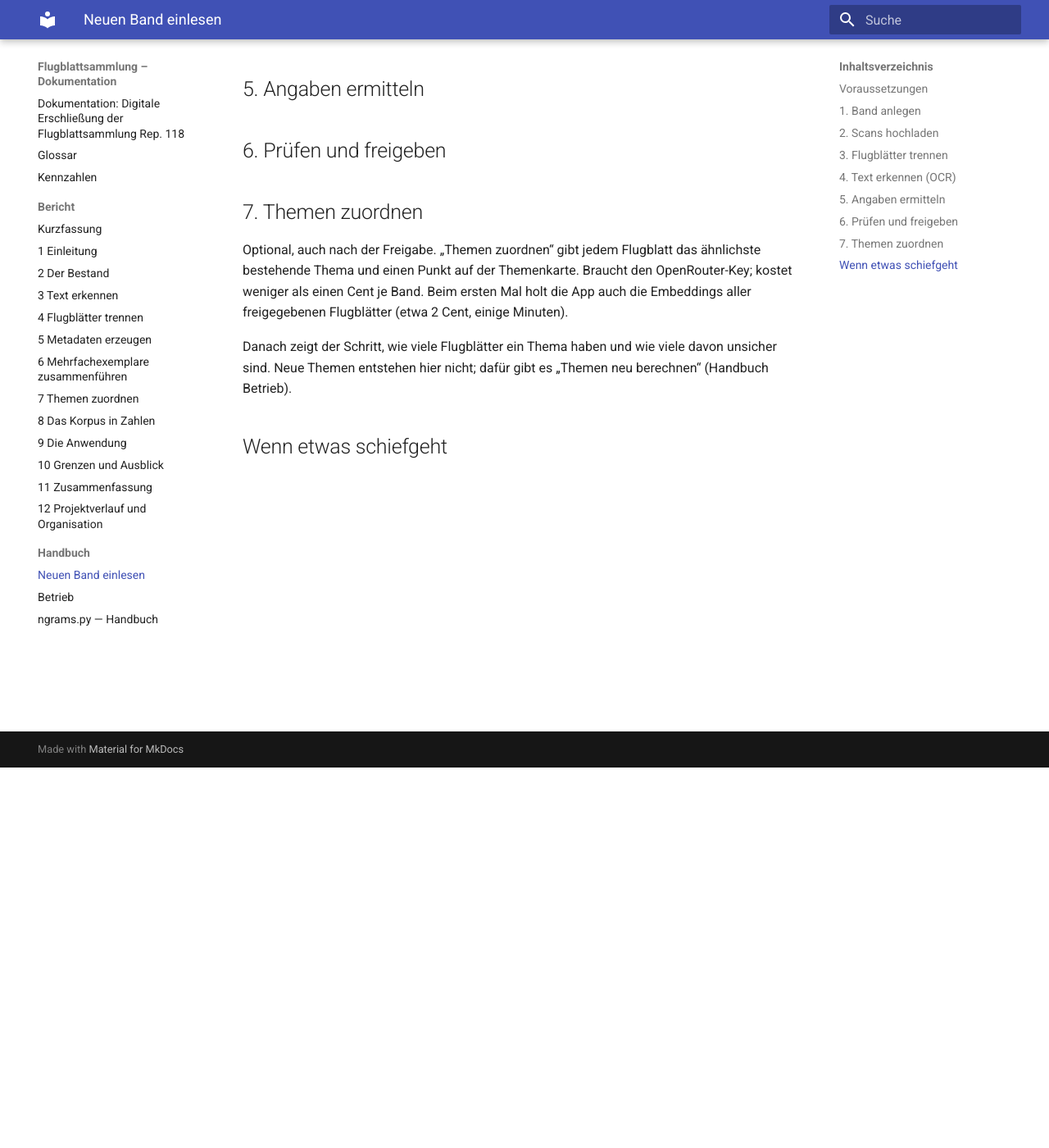
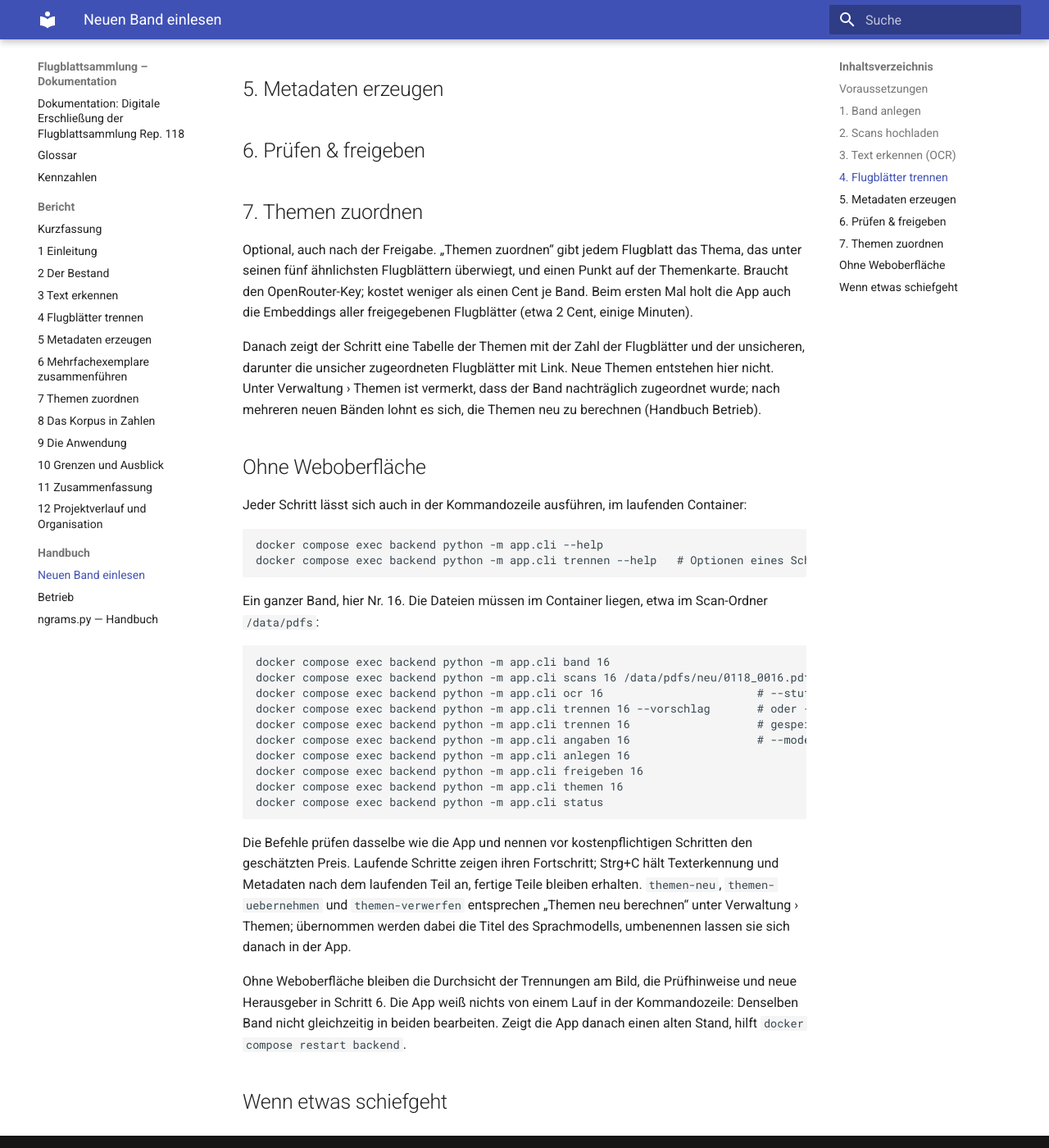
Before and after one commit to woidveit02/UR_LeafletArchive, an MkDocs documentation site: the page built from docs/handbuch/band-einlesen.md, in a window 1280 px wide and 1400 px high, scrolled down 464 px. Shown: the whole window at 82% size. Built offline with MkDocs 1.6.1 and Material for MkDocs 9.7.7, drawn with Linux system fonts in a browser that asks for light colours; some of the changed text lies outside the part shown.

Commit message:
docs: add MkDocs setup

````diff
--- a/docs/handbuch/band-einlesen.md
+++ b/docs/handbuch/band-einlesen.md
@@ -16,27 +16,55 @@
 
 <!-- PDF oder TIFF-Ordner; TIFFs werden zu einem PDF zusammengefügt. -->
 
-## 3. Flugblätter trennen
-
-<!-- Vorschlag ansehen, Schnitte prüfen und korrigieren. Regeln für mehrseitige Hefte und Anlagen. -->
-
-## 4. Text erkennen (OCR)
+## 3. Text erkennen (OCR)
 
 <!-- Kostenanzeige vor dem Start, Fortschritt, Fortsetzen nach Abbruch. -->
 
-## 5. Angaben ermitteln
+## 4. Flugblätter trennen
+
+<!-- Vorschlag ansehen, Schnitte prüfen und korrigieren. Regeln für mehrseitige Hefte und Rückseiten: Bericht 4.2. -->
+
+## 5. Metadaten erzeugen
 
 <!-- Titel, Datum, Herausgeber, Reihe; Abgleich mit der Normdatei; Prüfliste. -->
 
-## 6. Prüfen und freigeben
+## 6. Prüfen & freigeben
 
 <!-- Bis zur Freigabe ist der Band ein Entwurf und in Liste, Suche und Trends unsichtbar. -->
 
 ## 7. Themen zuordnen
 
-Optional, auch nach der Freigabe. „Themen zuordnen“ gibt jedem Flugblatt das ähnlichste bestehende Thema und einen Punkt auf der Themenkarte. Braucht den OpenRouter-Key; kostet weniger als einen Cent je Band. Beim ersten Mal holt die App auch die Embeddings aller freigegebenen Flugblätter (etwa 2 Cent, einige Minuten).
+Optional, auch nach der Freigabe. „Themen zuordnen“ gibt jedem Flugblatt das Thema, das unter seinen fünf ähnlichsten Flugblättern überwiegt, und einen Punkt auf der Themenkarte. Braucht den OpenRouter-Key; kostet weniger als einen Cent je Band. Beim ersten Mal holt die App auch die Embeddings aller freigegebenen Flugblätter (etwa 2 Cent, einige Minuten).
 
-Danach zeigt der Schritt, wie viele Flugblätter ein Thema haben und wie viele davon unsicher sind. Neue Themen entstehen hier nicht; dafür gibt es „Themen neu berechnen“ (Handbuch Betrieb).
+Danach zeigt der Schritt eine Tabelle der Themen mit der Zahl der Flugblätter und der unsicheren, darunter die unsicher zugeordneten Flugblätter mit Link. Neue Themen entstehen hier nicht. Unter Verwaltung › Themen ist vermerkt, dass der Band nachträglich zugeordnet wurde; nach mehreren neuen Bänden lohnt es sich, die Themen neu zu berechnen (Handbuch Betrieb).
+
+## Ohne Weboberfläche
+
+Jeder Schritt lässt sich auch in der Kommandozeile ausführen, im laufenden Container:
+
+```bash
+docker compose exec backend python -m app.cli --help
+docker compose exec backend python -m app.cli trennen --help   # Optionen eines Schritts
+```
+
+Ein ganzer Band, hier Nr. 16. Die Dateien müssen im Container liegen, etwa im Scan-Ordner `/data/pdfs`:
+
+```bash
+docker compose exec backend python -m app.cli band 16
+docker compose exec backend python -m app.cli scans 16 /data/pdfs/neu/0118_0016.pdf
+docker compose exec backend python -m app.cli ocr 16                       # --stufe balanced, --zip ERGEBNIS.zip
+docker compose exec backend python -m app.cli trennen 16 --vorschlag       # oder --liste /data/pdfs/neu/liste.txt
+docker compose exec backend python -m app.cli trennen 16                   # gespeicherte Trennungen bestätigen
+docker compose exec backend python -m app.cli angaben 16                   # --modell anthropic/claude-sonnet-4.5
+docker compose exec backend python -m app.cli anlegen 16
+docker compose exec backend python -m app.cli freigeben 16
+docker compose exec backend python -m app.cli themen 16
+docker compose exec backend python -m app.cli status
+```
+
+Die Befehle prüfen dasselbe wie die App und nennen vor kostenpflichtigen Schritten den geschätzten Preis. Laufende Schritte zeigen ihren Fortschritt; Strg+C hält Texterkennung und Metadaten nach dem laufenden Teil an, fertige Teile bleiben erhalten. `themen-neu`, `themen-uebernehmen` und `themen-verwerfen` entsprechen „Themen neu berechnen“ unter Verwaltung › Themen; übernommen werden dabei die Titel des Sprachmodells, umbenennen lassen sie sich danach in der App.
+
+Ohne Weboberfläche bleiben die Durchsicht der Trennungen am Bild, die Prüfhinweise und neue Herausgeber in Schritt 6. Die App weiß nichts von einem Lauf in der Kommandozeile: Denselben Band nicht gleichzeitig in beiden bearbeiten. Zeigt die App danach einen alten Stand, hilft `docker compose restart backend`.
 
 ## Wenn etwas schiefgeht
 
--- /dev/null
+++ b/docs/requirements.txt
@@ -0,0 +1,3 @@
+mkdocs==1.6.1
+mkdocs-material==9.7.7
+mkdocs-bibtex==4.4.0
````
Also changed, not shown: README.md (+12 -0 lines), docs/bericht/04-trennen.md (+10 -2 lines), docs/bericht/07-themen.md (+4 -4 lines), docs/handbuch/betrieb.md (+9 -5 lines).
